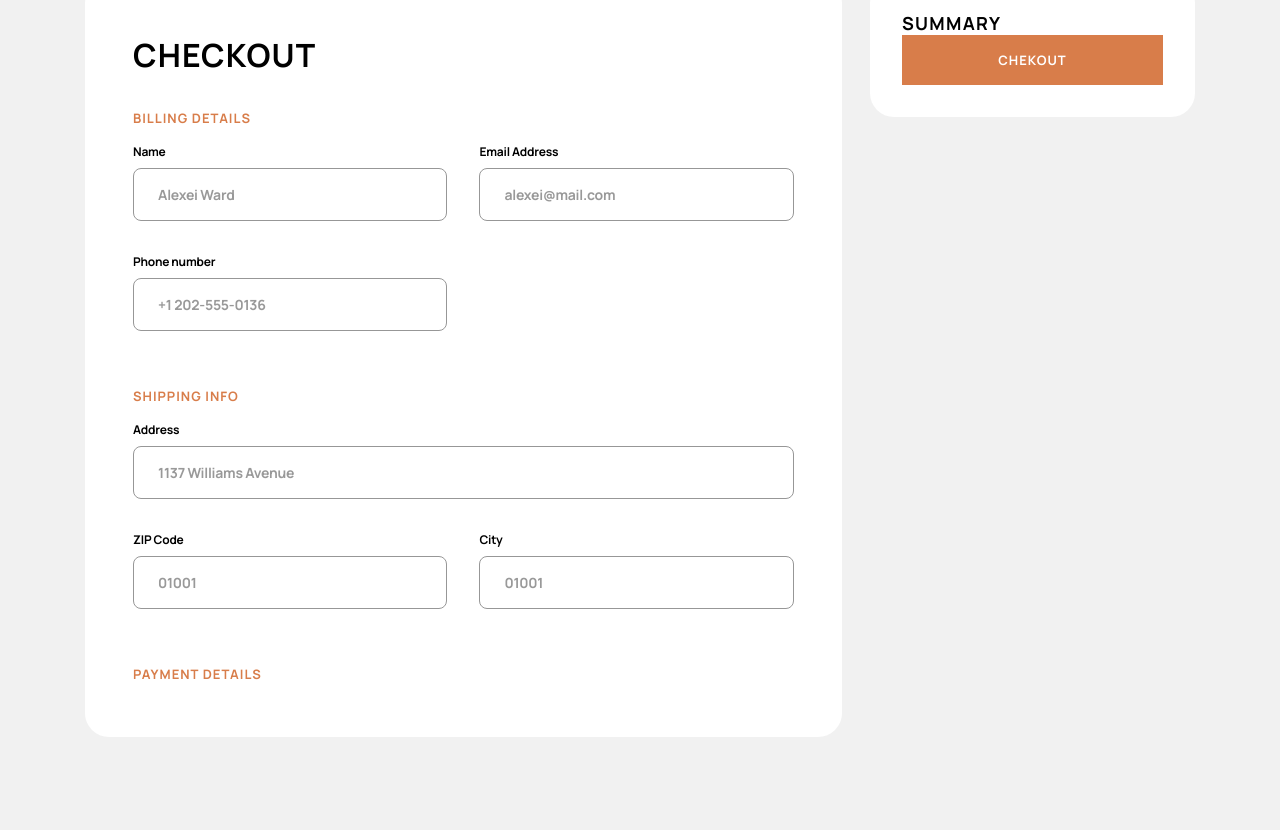
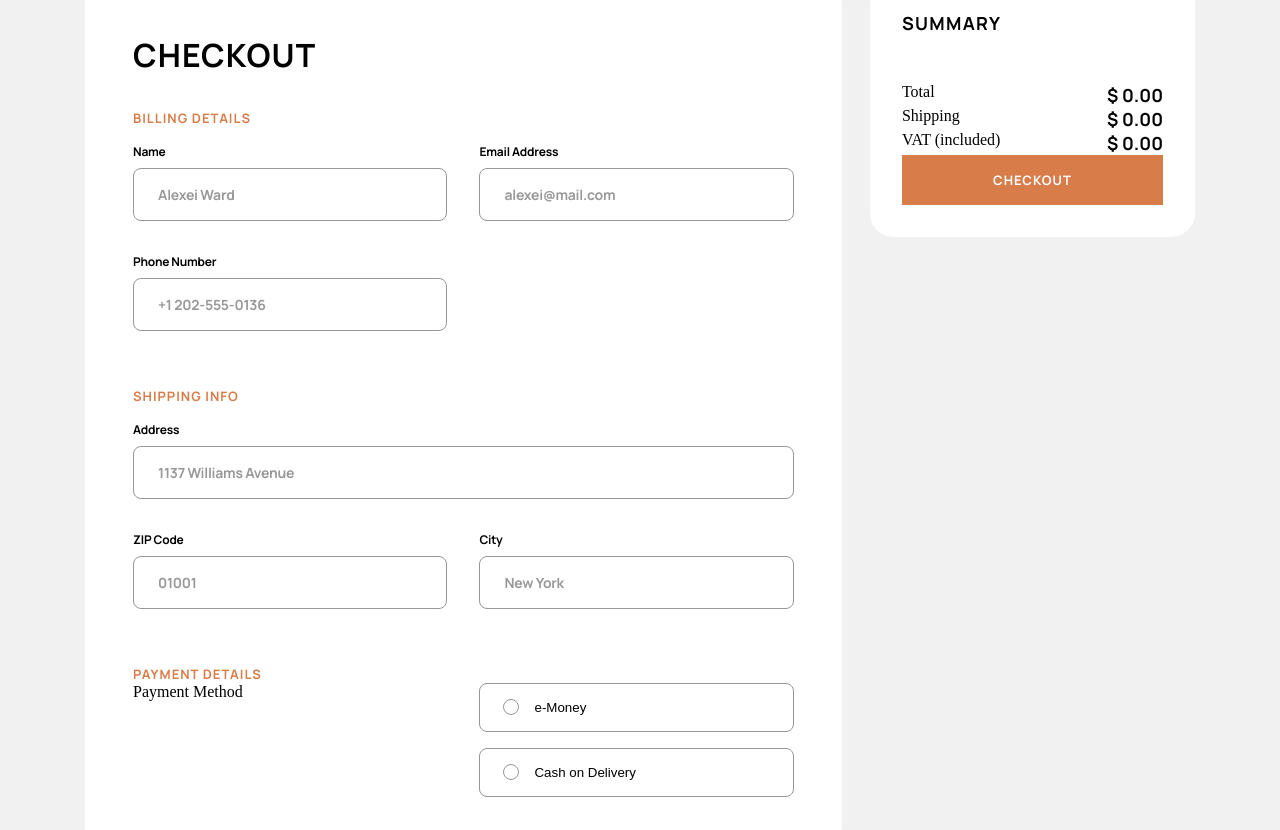
Before and after one commit to DanyloOhurtsov/Audiophile, a React (Create React App) app in the folder audiophile-ecommerce-website/: page /checkout in a window 1280 px wide. Shown: the part 298-1128 px from the top of the page. Built offline with nearby package versions, Linux system fonts and the light colour scheme.

Commit message:
CheckoutPage changes
Changes:
- Add new inputs and functions

```diff
--- a/audiophile-ecommerce-website/src/components/pages/CheckoutPage/CheckoutPage.jsx
+++ b/audiophile-ecommerce-website/src/components/pages/CheckoutPage/CheckoutPage.jsx
@@ -1,8 +1,81 @@
-import React from "react";
+import React, { useState } from "react";
 import style from "./checkoutPage.module.scss";
 import { Link } from "react-router-dom";
 
 export const CheckoutPage = () => {
+    const [infoPerson, setInfoPerson] = useState({
+        name: "",
+        email: "",
+        phone: "",
+        address: "",
+        city: "",
+        zip: "",
+        paymentMethod: "e-Money",
+        emoneyNumber: "",
+        emoneyPin: "",
+    });
+    const inputList = {
+        billingDetails: [
+            {
+                id: 0,
+                name: "name",
+                label: "Name",
+                type: "text",
+                placeholder: "Alexei Ward",
+                large: false,
+            },
+            {
+                id: 1,
+                name: "email",
+                label: "Email Address",
+                type: "email",
+                placeholder: "alexei@mail.com",
+                large: false,
+            },
+            {
+                id: 2,
+                name: "phone",
+                label: "Phone Number",
+                type: "tel",
+                placeholder: "+1 202-555-0136",
+                large: false,
+            },
+        ],
+        shippingInfo: [
+            {
+                id: 0,
+                name: "address",
+                label: "Address",
+                type: "text",
+                placeholder: "1137 Williams Avenue",
+                large: true,
+            },
+            {
+                id: 1,
+                name: "zip",
+                label: "ZIP Code",
+                type: "number",
+                placeholder: "01001",
+                large: false,
+            },
+            {
+                id: 2,
+                name: "city",
+                label: "City",
+                type: "text",
+                placeholder: "New York",
+                large: false,
+            },
+        ],
+    };
+
+    const handleCheckout = () => {
+        console.log(infoPerson);
+    };
+    const handleChangeInput = (e) => {
+        setInfoPerson({ ...infoPerson, [e.target.id]: e.target.value });
+    };
+
     return (
         <div className={style.checkoutPage}>
             <div className={style.insideCheckout}>
@@ -18,75 +91,131 @@ export const CheckoutPage = () => {
                                     Billing details
                                 </h4>
                                 <div className={style.contentInputs}>
-                                    <div className={style.itemInputHalf}>
-                                        <label htmlFor="name">Name</label>
+                                    {inputList.billingDetails.map((item) => (
+                                        <div
+                                            className={`${
+                                                item.large
+                                                    ? style.itemInputFull
+                                                    : style.itemInputHalf
+                                            }`}
+                                            key={item.id}
+                                        >
+                                            <label htmlFor={item.name}>
+                                                {item.label}
+                                            </label>
                                             <input
-                                            type="text"
-                                            id="name"
-                                            placeholder="Alexei Ward"
+                                                onChange={(event) =>
+                                                    handleChangeInput(event)
+                                                }
+                                                type={item.type}
+                                                id={item.name}
+                                                placeholder={item.placeholder}
                                             />
                                         </div>
-                                    <div className={style.itemInputHalf}>
-                                        <label htmlFor="email">
-                                            Email Address
-                                        </label>
-                                        <input
-                                            type="email"
-                                            id="email"
-                                            placeholder="alexei@mail.com"
-                                        />
-                                    </div>
-                                    <div className={style.itemInputHalf}>
-                                        <label htmlFor="phone">
-                                            Phone number
-                                        </label>
-                                        <input
-                                            type="tel"
-                                            id="name"
-                                            placeholder="+1 202-555-0136"
-                                        />
-                                    </div>
+                                    ))}
                                 </div>
                             </div>
                             <div className={style.shippingInfo}>
                                 <h4 className={style.title4}>Shipping info</h4>
                                 <div className={style.contentInputs}>
-                                    <div className={style.itemInputFull}>
-                                        <label htmlFor="address">Address</label>
+                                    {inputList.shippingInfo.map((item) => (
+                                        <div
+                                            className={`${
+                                                item.large
+                                                    ? style.itemInputFull
+                                                    : style.itemInputHalf
+                                            }`}
+                                            key={item.id}
+                                        >
+                                            <label htmlFor={item.name}>
+                                                {item.label}
+                                            </label>
                                             <input
-                                            type="text"
-                                            id="address"
-                                            placeholder="1137 Williams Avenue"
+                                                onChange={(event) =>
+                                                    handleChangeInput(event)
+                                                }
+                                                type={item.type}
+                                                id={item.name}
+                                                placeholder={item.placeholder}
                                             />
                                         </div>
-                                    <div className={style.itemInputHalf}>
-                                        <label htmlFor="zip">ZIP Code</label>
-                                        <input
-                                            type="number"
-                                            id="zip"
-                                            placeholder="01001"
-                                        />
-                                    </div>
-                                    <div className={style.itemInputHalf}>
-                                        <label htmlFor="City">City</label>
-                                        <input
-                                            type="text"
-                                            id="city"
-                                            placeholder="01001"
-                                        />
-                                    </div>
+                                    ))}
                                 </div>
                             </div>
                             <div className={style.paymentsDetails}>
                                 <h4 className={style.title4}>
                                     Payment details
                                 </h4>
+                                <div className={style.inputContent}>
+                                    <div className={style.paymentType}>
+                                        <p className={style.labelPaymentType}>
+                                            Payment Method
+                                        </p>
+                                        <div className={style.selectorPaymentType}>
+                                            <button
+                                                className={`${
+                                                    infoPerson.paymentMethod ===
+                                                    "e-Money"
+                                                        ? style.activeButtonType
+                                                        : ""
+                                                } ${style.buttonPaymentType}`}
+                                                onClick={(event) =>
+                                                    handleChangeInput(event)
+                                                }
+                                                value="e-Money"
+                                                id="paymentMethod"
+                                            >
+                                                <div
+                                                    className={style.point}
+                                                ></div>
+                                                <p>e-Money</p>
+                                            </button>
+                                            <button
+                                                className={`${
+                                                    infoPerson.paymentMethod ===
+                                                    "cash"
+                                                        ? style.activeButtonType
+                                                        : ""
+                                                } ${style.buttonPaymentType}`}
+                                                value={"cash"}
+                                                id="paymentMethod"
+                                                onClick={(event) =>
+                                                    handleChangeInput(event)
+                                                }
+                                            >
+                                                <div
+                                                    className={style.point}
+                                                ></div>
+                                                <p>Cash on Delivery</p>
+                                            </button>
+                                        </div>
+                                    </div>
+                                </div>
                             </div>
                         </div>
                     </div>
                     <div className={style.summaryCheckout}>
                         <h3 className={style.title3SummaryCheckout}>Summary</h3>
-                        <button className={style.checkoutButton}>chekout</button>
+                        <div className={style.totalContent}>
+                            <div className={style.itemTotal}>
+                                <p>Total</p>
+                                <p className={style.price}>$ 0.00</p>
+                            </div>
+                            <div className={style.itemTotal}>
+                                <p>Shipping</p>
+                                <p className={style.price}>$ 0.00</p>
+                            </div>
+                            <div className={style.itemTotal}>
+                                <p>VAT (included)</p>
+                                <p className={style.price}>$ 0.00</p>
+                            </div>
+                            <button
+                                className={style.checkoutButton}
+                                onClick={handleCheckout}
+                            >
+                                checkout
+                            </button>
+                        </div>
                     </div>
                 </div>
             </div>
--- a/audiophile-ecommerce-website/src/components/pages/CheckoutPage/checkoutPage.module.scss
+++ b/audiophile-ecommerce-website/src/components/pages/CheckoutPage/checkoutPage.module.scss
@@ -14,6 +14,10 @@
             font-family: $fontFamily;
             font-size: $size15;
             font-weight: $weight500;
+            transition: 250ms;
+            &:hover {
+                color: $colorBlack_00;
+            }
         }
         .contentCheckout {
             display: flex;
@@ -108,6 +112,35 @@
                             width: 100%;
                         }
                     }
+                    .paymentsDetails {
+                        .inputContent {
+                            .paymentType {
+                                display: flex;
+                                justify-content: space-between;
+                                align-items: flex-start;
+                                .selectorPaymentType {
+                                    width: calc(50% - 16px);
+                                    display: flex;
+                                    flex-direction: column;
+                                    gap: 16px;
+                                    .buttonPaymentType {
+                                        width: 100%;
+                                        display: flex;
+                                        gap: 16px;
+                                        padding: 16px 24px;
+                                        border: 1px solid $colorGrey_97;
+                                        border-radius: 8px;
+                                        .point {
+                                            width: 14px;
+                                            height: 14px;
+                                            outline: 1px solid $colorGrey_97;
+                                            border-radius: 50%;
+                                        }
+                                    }
+                                }
+                            }
+                        }
+                    }
                 }
             }
             .summaryCheckout {
@@ -115,6 +148,9 @@
                 border-radius: 24px;
                 background-color: #fff;
                 padding: 32px;
+                display: flex;
+                flex-direction: column;
+                gap: 48px;
                 .title3SummaryCheckout {
                     color: $colorBlack_00;
                     font-family: $fontFamily;
@@ -124,6 +160,22 @@
                     line-height: $lineNormal;
                     letter-spacing: $spacing1_2;
                     text-transform: $upperCase;
+                }
+                .totalContent {
+                    .itemTotal {
+                        display: flex;
+                        justify-content: space-between;
+                        .price {
+                            text-align: right;
+                            color: $colorBlack_00;
+                            font-family: $fontFamily;
+                            font-size: $size18;
+                            font-style: $styleNormal;
+                            font-weight: $weight700;
+                            line-height: $lineNormal;
+                            text-transform: uppercase;
+                        }
+                    }
                 }
                 .checkoutButton {
                     width: 100%;
@@ -141,7 +193,7 @@
                     line-height: $lineNormal;
                     letter-spacing: $spacing1;
                     transition: 250ms;
-                    &:hover{
+                    &:hover {
                         background-color: $colorOrange_FB;
                     }
                 }
```
Lines whose indentation alone changed are shown as unchanged.
